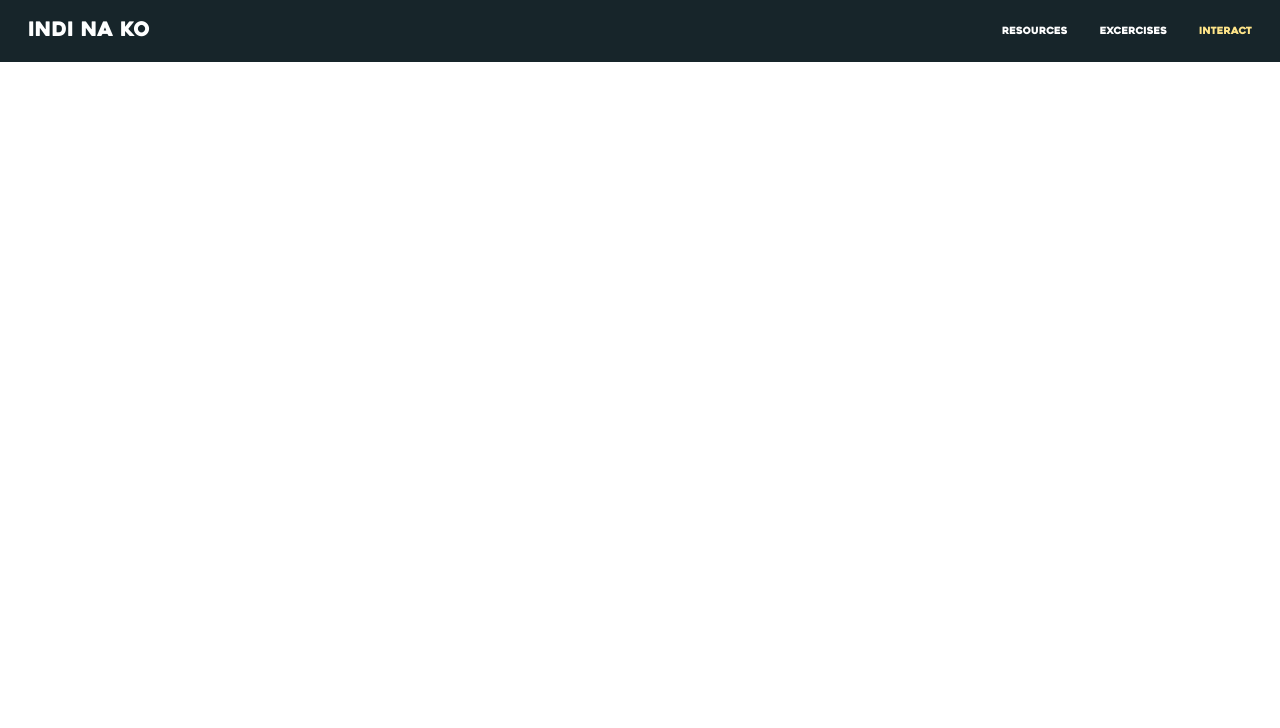
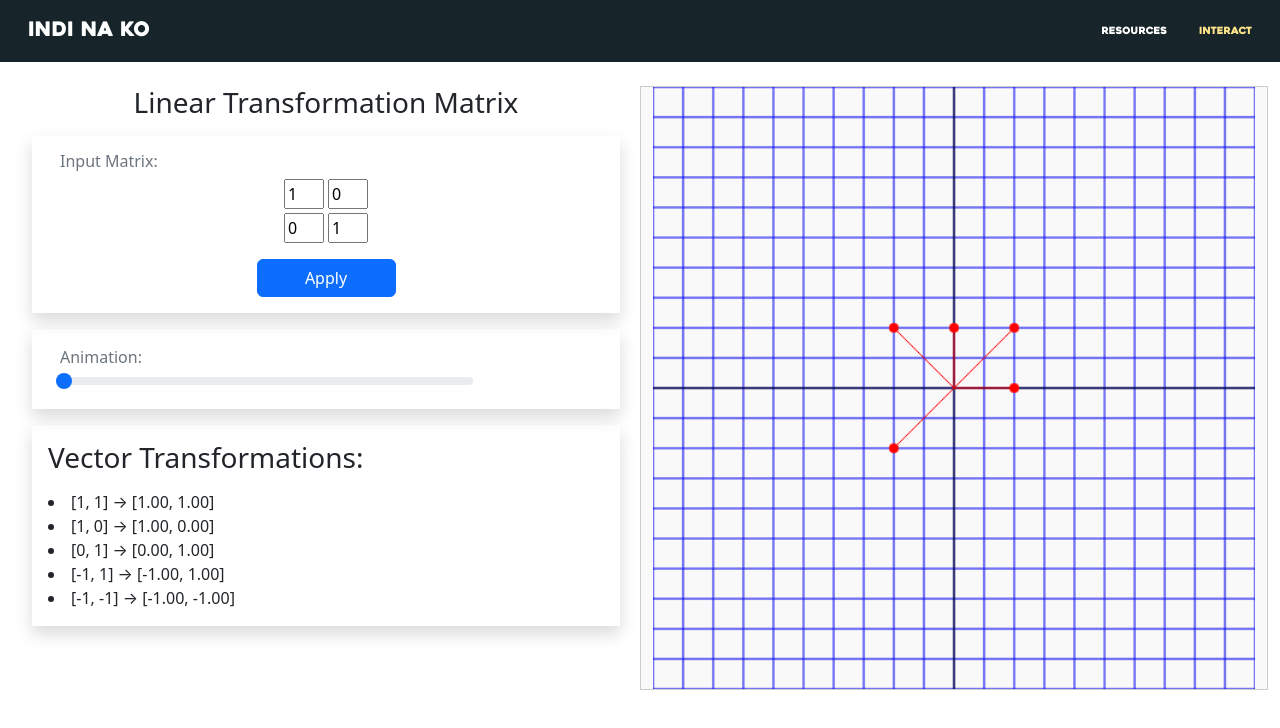
Before and after one commit to RuiJy-X/Discrete, a plain HTML site: page linear transformation/lt-interact.html in a window 1280 px wide. Drawn offline with nearby package versions, Linux system fonts and the light colour scheme.

Commit message:
done linear transfomation

```diff
--- /dev/null
+++ b/linear transformation/lt-interact.css
@@ -0,0 +1,18 @@
+body {
+  font-family: Arial, sans-serif;
+  display: flex;
+  flex-direction: column;
+  align-items: center;
+  padding: 20px;
+}
+.controls {
+  margin-bottom: 20px;
+}
+canvas {
+  border: 1px solid #ccc;
+  background-color: #f9f9f9;
+}
+input {
+  width: 40px;
+  margin: 0 5px;
+}
--- a/linear transformation/lt-interact.html
+++ b/linear transformation/lt-interact.html
@@ -5,6 +5,7 @@
     <meta name="viewport" content="width=device-width, initial-scale=1.0">
     <title>Discrete</title>
     <link href = "lt.css" rel="stylesheet">
+    <script defer src="lt.js"></script>
     <link href="https://cdn.jsdelivr.net/npm/bootstrap@5.3.3/dist/css/bootstrap.min.css" rel="stylesheet" integrity="sha384-QWTKZyjpPEjISv5WaRU9OFeRpok6YctnYmDr5pNlyT2bRjXh0JMhjY6hW+ALEwIH" crossorigin="anonymous">
     <script src="https://cdn.jsdelivr.net/npm/bootstrap@5.3.3/dist/js/bootstrap.bundle.min.js" integrity="sha384-YvpcrYf0tY3lHB60NNkmXc5s9fDVZLESaAA55NDzOxhy9GkcIdslK1eN7N6jIeHz" crossorigin="anonymous"></script>
 
@@ -16,11 +17,40 @@
 
             <div class="navbar-nav d-flex flex-row">
                 <a class="nav-link nav-text  px-3" href="./lt-home.html">Resources</a>
-                <a class="nav-link nav-text px-3" href="./lt-exercise.html">Excercises</a>
                 <a class="nav-link  nav-text current px-3" href="./lt-interact.html">Interact</a>
             </div>
         </div>
     </nav>
+    <div class="row justify-content-center p-4">
+    <div class="controls col-6">
+        <h3 class="mb-3 text-center">Linear Transformation Matrix</h3>
+        <div>
+
+            <div class="mb-3 row flex-column  justify-content-center align-items-center p-3 mx-2 shadow">
+                <h6 class=" mb-2 text-secondary ">Input Matrix:</h6>
+
+                <div class="d-flex justify-content-center gap-1 mb-1">
+                    <input type="number" id="a11" value="1">
+                    <input type="number" id="a12" value="0">
+                </div>
+                <div class="d-flex justify-content-center gap-1">
+                    <input type="number" id="a21" value="0">
+                    <input type="number" id="a22" value="1">
+                </div>
+                <button class="btn btn-primary w-25  mt-3" onclick="applyTransformation()">Apply</button>
+            </div>
+
+
+        </div>
+
+        <div id="slider-container" class="row flex-column shadow p-3 mx-2">
+            <label class="text-secondary">Animation: </label>
+            <input class="w-75 form-range mx-2" type="range" id="animSlider" min="0" max="1" step="0.01" value="0">
+        </div>
+        <div id="vector-list" class="shadow mx-2 p-3 mt-3"></div>
+    </div>
+    <canvas class="col-6 " id="canvas" width="500" height="500"></canvas>
+  </div>
 
 </body>
 </html>
--- a/linear transformation/lt.css
+++ b/linear transformation/lt.css
@@ -27,3 +27,15 @@ body{
 .current{
     color: #FFE589 !important;
 }
+
+.controls {
+  margin-bottom: 20px;
+}
+canvas {
+  border: 1px solid #ccc;
+  background-color: #f9f9f9;
+}
+input {
+  width: 40px;
+  margin: 0 5px;
+}
--- /dev/null
+++ b/linear transformation/lt.js
@@ -0,0 +1,129 @@
+const canvas = document.getElementById("canvas");
+    const ctx = canvas.getContext("2d");
+    const origin = { x: 250, y: 250 };
+
+    const originalVectors = [
+      [1, 1],
+      [1, 0],
+      [0, 1],
+      [-1, 1],
+      [-1, -1]
+    ];
+    let transformedVectors = JSON.parse(JSON.stringify(originalVectors));
+
+    const animSlider = document.getElementById("animSlider");
+    const vectorList = document.getElementById("vector-list");
+
+    let matrix = [
+      [1, 0],
+      [0, 1]
+    ];
+
+    function drawGrid() {
+      ctx.clearRect(0, 0, canvas.width, canvas.height);
+
+      ctx.strokeStyle = "#ddd";
+      for (let i = -10; i <= 10; i++) {
+        drawLine([i, -10], [i, 10], false);
+        drawLine([-10, i], [10, i], false);
+      }
+
+      ctx.strokeStyle = "#00f";
+      for (let i = -10; i <= 10; i++) {
+        drawLine([i, -10], [i, 10], true);
+        drawLine([-10, i], [10, i], true);
+      }
+
+      ctx.strokeStyle = "#000";
+      drawLine([-10, 0], [10, 0], false);
+      drawLine([0, -10], [0, 10], false);
+    }
+
+    function drawLine([x1, y1], [x2, y2], transform = false) {
+      const t = parseFloat(animSlider.value);
+
+      let p1 = [x1, y1];
+      let p2 = [x2, y2];
+
+      if (transform) {
+        const p1Trans = applyMatrix(p1);
+        const p2Trans = applyMatrix(p2);
+        p1 = [interpolate(x1, p1Trans[0], t), interpolate(y1, p1Trans[1], t)];
+        p2 = [interpolate(x2, p2Trans[0], t), interpolate(y2, p2Trans[1], t)];
+      }
+
+      const p1x = origin.x + p1[0] * 25;
+      const p1y = origin.y - p1[1] * 25;
+      const p2x = origin.x + p2[0] * 25;
+      const p2y = origin.y - p2[1] * 25;
+
+      ctx.beginPath();
+      ctx.moveTo(p1x, p1y);
+      ctx.lineTo(p2x, p2y);
+      ctx.stroke();
+    }
+
+    function interpolate(start, end, t) {
+      return (1 - t) * start + t * end;
+    }
+
+    function applyMatrix([x, y]) {
+      const a11 = matrix[0][0];
+      const a12 = matrix[0][1];
+      const a21 = matrix[1][0];
+      const a22 = matrix[1][1];
+      return [a11 * x + a12 * y, a21 * x + a22 * y];
+    }
+
+    function drawArrow(x, y, color = "red") {
+      ctx.strokeStyle = color;
+      ctx.fillStyle = color;
+      ctx.beginPath();
+      ctx.moveTo(origin.x, origin.y);
+      ctx.lineTo(origin.x + x * 50, origin.y - y * 50);
+      ctx.stroke();
+      ctx.beginPath();
+      ctx.arc(origin.x + x * 50, origin.y - y * 50, 4, 0, 2 * Math.PI);
+      ctx.fill();
+    }
+
+    function draw() {
+
+      drawGrid();
+      const t = parseFloat(animSlider.value);
+      vectorList.innerHTML = "<h3>Vector Transformations:</h3><ul>";
+      for (let i = 0; i < originalVectors.length; i++) {
+        const [x0, y0] = originalVectors[i];
+        const [x1, y1] = transformedVectors[i];
+        const x = (1 - t) * x0 + t * x1;
+        const y = (1 - t) * y0 + t * y1;
+        drawArrow(x, y, "red");
+
+        vectorList.innerHTML += `<li>[${x0}, ${y0}] → [${x1.toFixed(2)}, ${y1.toFixed(2)}]</li>`;
+      }
+      vectorList.innerHTML += "</ul>";
+    }
+
+    function applyTransformation() {
+      const a11 = parseFloat(document.getElementById("a11").value);
+      const a12 = parseFloat(document.getElementById("a12").value);
+      const a21 = parseFloat(document.getElementById("a21").value);
+      const a22 = parseFloat(document.getElementById("a22").value);
+
+      matrix = [
+        [a11, a12],
+        [a21, a22]
+      ];
+
+      transformedVectors = originalVectors.map(([x, y]) => [
+        a11 * x + a12 * y,
+        a21 * x + a22 * y
+      ]);
+      animSlider.value = 0;
+      draw();
+    }
+
+    animSlider.addEventListener("input", draw);
+
+    applyTransformation();
+    draw();
```
Also changed, not shown: linear transformation/lt-home.html (+55 -9 lines), vectors/vectors-home.html (+0 -1 lines), vectors/vectors-interact.html (+0 -1 lines).
